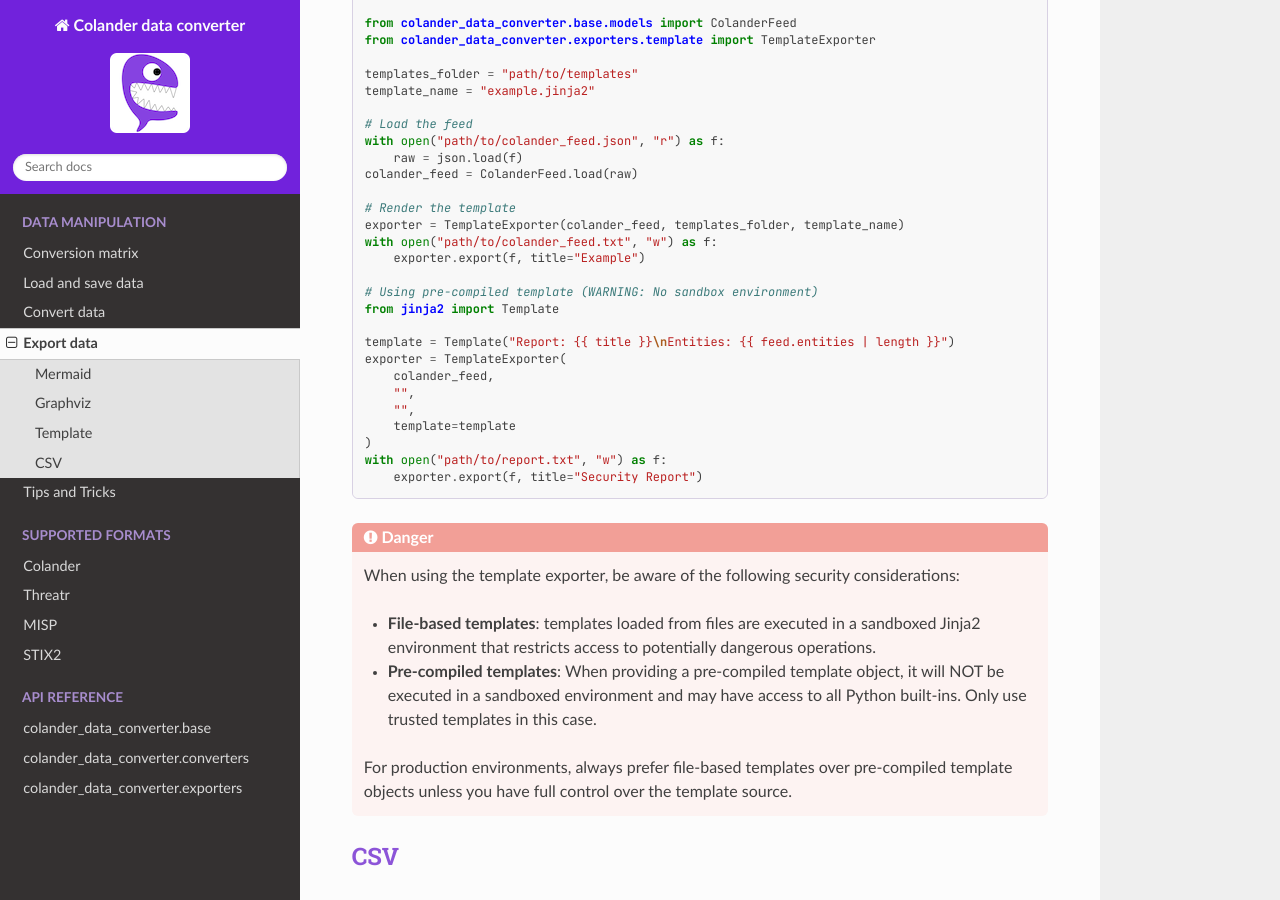
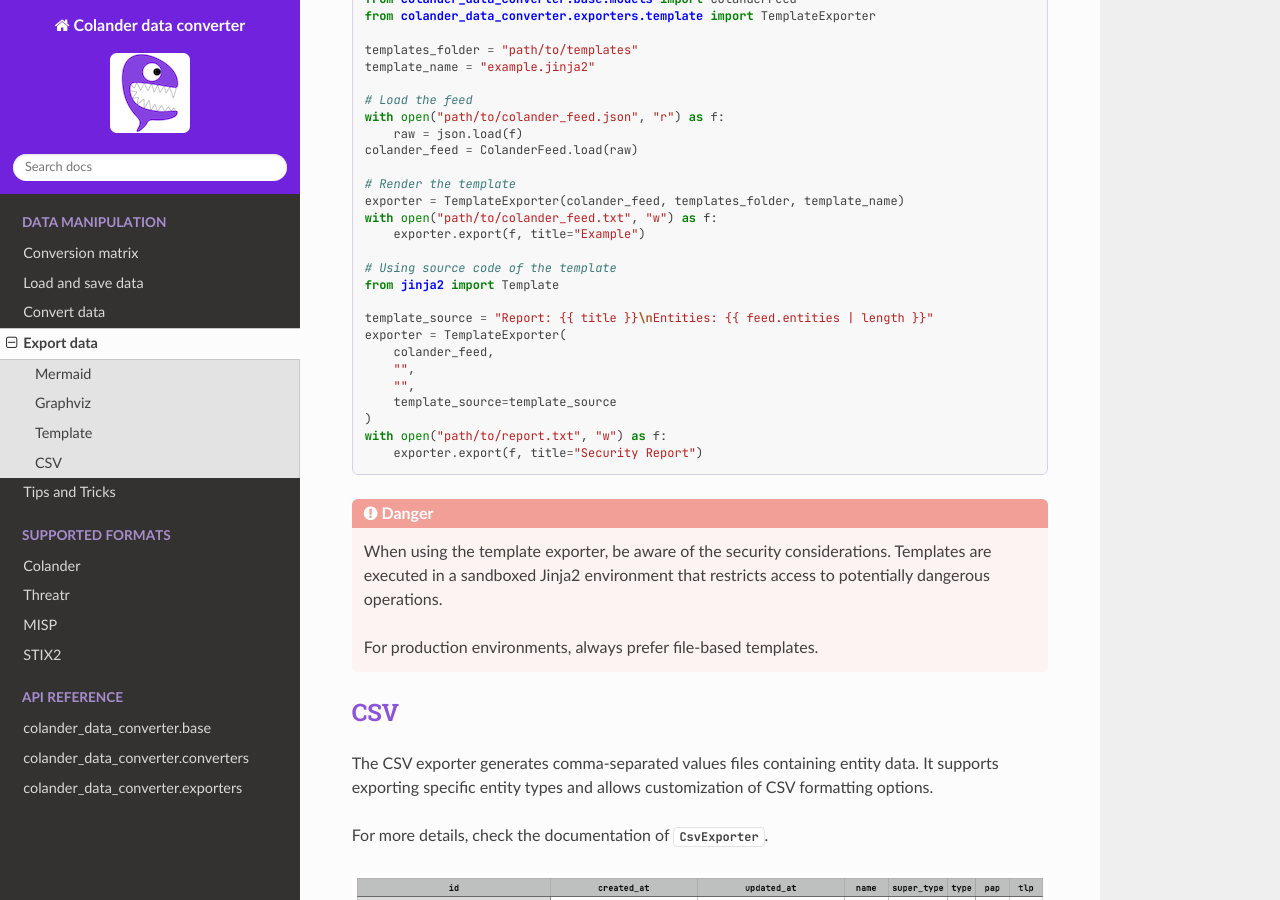
Before and after one commit to PiRogueToolSuite/colander-data-converter, a Sphinx documentation site: the page built from docs/export_data.rst, in a window 1280 px wide and 900 px high, scrolled down 2293 px. Built offline with Sphinx 7.4.7 and the Read the Docs theme 3.1.0, drawn with Linux system fonts in a browser that asks for light colours; some of the changed text lies outside the part shown.

Commit message:
Refactor template handling to use source code instead of pre-compiled templates for improved security

```diff
--- a/docs/export_data.rst
+++ b/docs/export_data.rst
@@ -63,7 +63,7 @@ For more details, check the documentation of :py:class:`~colander_data_converter
 
 Template
 --------
-The template exporter uses Jinja2_ templates to generate custom output formats. It supports both file-based templates and pre-compiled Template objects, with automatic sandboxing for security when using file-based templates.
+The template exporter uses Jinja2_ templates to generate custom output formats. It supports both file-based templates and source-based templates, with automatic sandboxing for security.
 
 For more details, check the documentation of :py:class:`~colander_data_converter.exporters.template.TemplateExporter`.
 
@@ -89,27 +89,24 @@ For more details, check the documentation of :py:class:`~colander_data_converter
     with open("path/to/colander_feed.txt", "w") as f:
         exporter.export(f, title="Example")
 
-    # Using pre-compiled template (WARNING: No sandbox environment)
+    # Using source code of the template
     from jinja2 import Template
 
-    template = Template("Report: {{ title }}\nEntities: {{ feed.entities | length }}")
+    template_source = "Report: {{ title }}\nEntities: {{ feed.entities | length }}"
     exporter = TemplateExporter(
         colander_feed,
         "",
         "",
-        template=template
+        template_source=template_source
     )
     with open("path/to/report.txt", "w") as f:
         exporter.export(f, title="Security Report")
 
 
 .. danger::
-    When using the template exporter, be aware of the following security considerations:
+    When using the template exporter, be aware of the security considerations. Templates are executed in a sandboxed Jinja2 environment that restricts access to potentially dangerous operations.
 
-    - **File-based templates**: templates loaded from files are executed in a sandboxed Jinja2 environment that restricts access to potentially dangerous operations.
-    - **Pre-compiled templates**: When providing a pre-compiled template object, it will NOT be executed in a sandboxed environment and may have access to all Python built-ins. Only use trusted templates in this case.
-
-    For production environments, always prefer file-based templates over pre-compiled template objects unless you have full control over the template source.
+    For production environments, always prefer file-based templates.
 
 
 CSV
```
Also changed, not shown: 3 other files.
